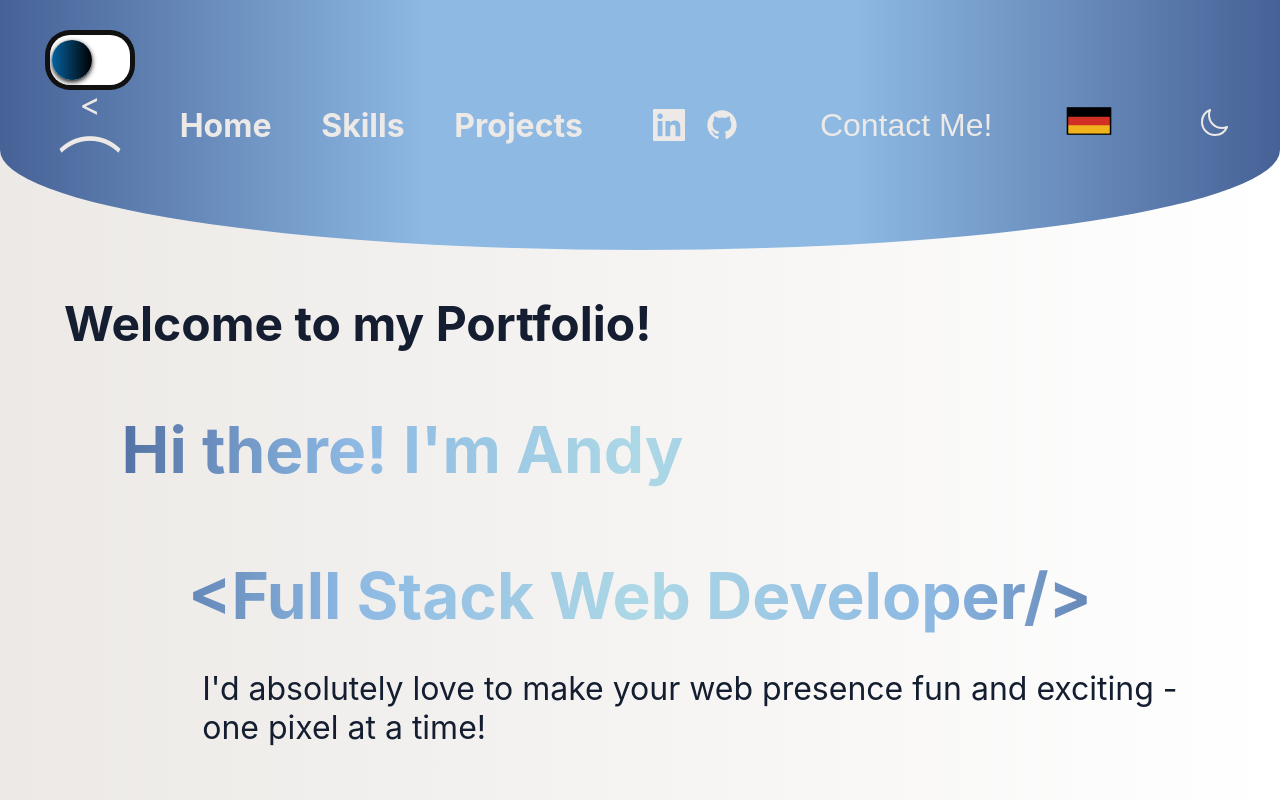
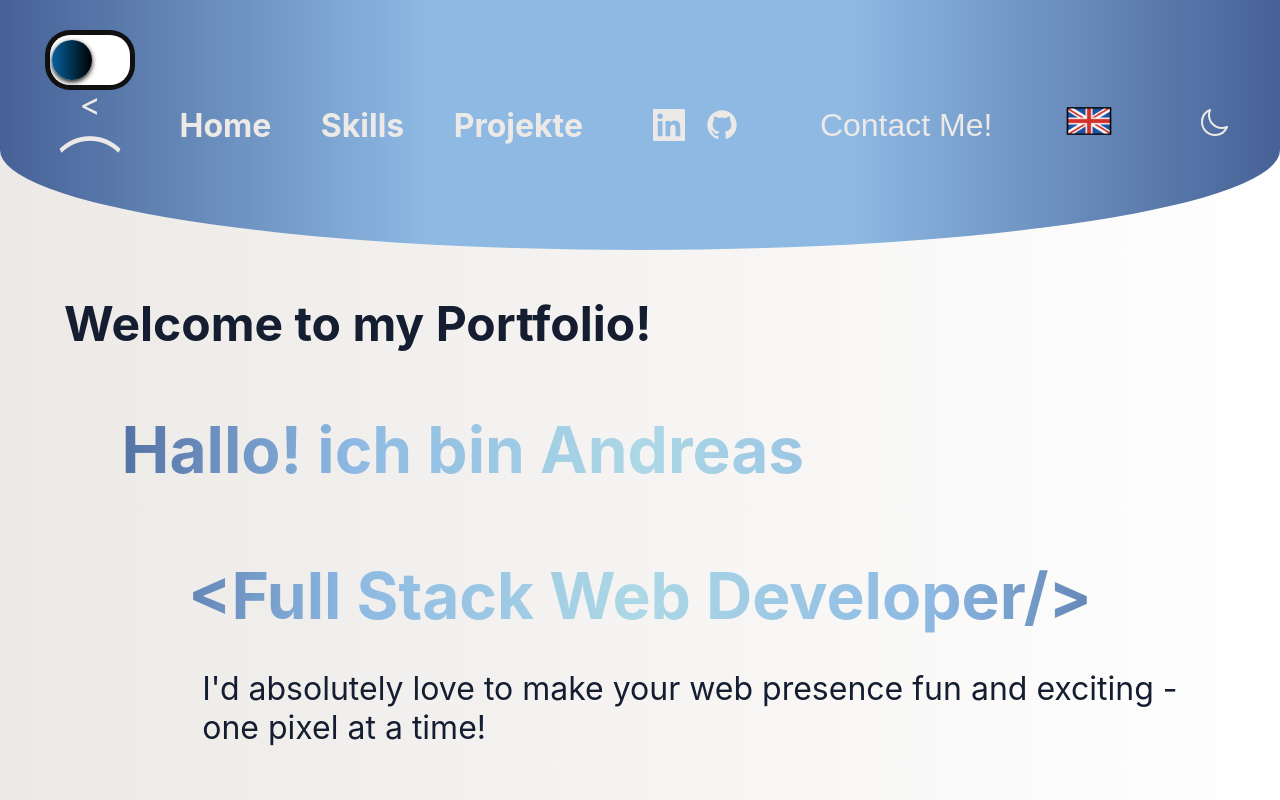
Before and after one commit to AndiS82/Portfolio-Page, a React (Create React App) app: page / in a window 1280 px wide. Shown: the top 800 px of the page. Built offline with nearby package versions, Linux system fonts and the light colour scheme.

Commit message:
languages updated

```diff
--- /dev/null
+++ b/src/Data/Languages.json
@@ -0,0 +1,26 @@
+{
+    "english":{
+        "Navbar":{
+            "projects": "Projects",
+            "contactMe":"Contact Me!"
+        },
+        "Home":{
+            "welcome":"Welcome to my portfolio!",
+            "h1":"Hi there! I'm Andy",
+            "p":"I'd absolutely love to make your web presence fun and exciting - one pixel at a time!",
+            "h3":"Let's get in touch!"
+        }
+    },
+    "german":{
+        "Navbar":{
+            "projects": "Projekte",
+            "contactMe":"Schreib mir!"
+        },
+        "Home":{
+            "welcome":"Willkommen auf meiner Protfolioseite!",
+            "h1":"Hallo! ich bin Andreas",
+            "p":"Ich werde deinen Web-Auftritt cool und aufregend in Szene setzen - Pixel für Pixel!",
+            "h3":"Kontaktiere mich!"
+        }
+    }
+}
--- a/src/components/Navbar.js
+++ b/src/components/Navbar.js
@@ -6,6 +6,7 @@ import { LanguageContext, ThemeContext } from "../App";
 import deutsch from "../img/German-flag-emoji.png";
 import english from "../img/British-flag-emoji.png";
 import { Link, animateScroll as scroll } from "react-scroll";
+import Languages from "../Data/Languages.json"
 
 
 
@@ -14,7 +15,8 @@ export const Navbar = ({toggleLanguage, toggleTheme}) => {
     const theme = useContext(ThemeContext)
 
 const [nose, setNose] = useState(false)
-
+const Text = german.german;
+const {Navbar} = Languages[Text]
 
 const Nose = () =>{
     setNose(prev=> !prev)
@@ -33,7 +35,7 @@ return(
     <nav className="navbarMain">
 <h4>Home</h4>
 <Link to="section" smooth={true}><h4>Skills</h4></Link>
-<h4>{german.german==="german"?"Projects":"Projekte"}</h4>
+<h4>{Navbar.projects}</h4>
     </nav>
     <div className="navbarSocialMedia">
 <a href="https://www.linkedin.com/in/andreas-schneider-bb1b21262/"  className="navbarA">{<GrLinkedin className="LI"/>}</a>
@@ -41,7 +43,7 @@ return(
     </div>
     <div  className="navButtonDiv">
     <button className="navbarButton">{german.german === "german"? "Contact Me!":"Schreib mir! "}</button>
-    <button className="navbarButton" onClick={toggleLanguage}>{german.german === "german"?<img className="flag" src={deutsch}></img> : <img className="flag" src={english}></img>}</button>
+    <button className="navbarButton" onClick={toggleLanguage}>{german.german === "german"?<img className="flag" src={english}></img> : <img className="flag" src={deutsch}></img>}</button>
     </div>
     <div>
     <button className="themeButton" onClick={toggleTheme}>{theme.theme === "light"? <HiOutlineMoon className="reactIcon" />:<HiOutlineSun className="reactIcon"/>}</button>
--- a/src/pages/Home.js
+++ b/src/pages/Home.js
@@ -4,10 +4,13 @@ import { HiArrowRightCircle } from "react-icons/hi2";
 import {useContext } from 'react';
 import { AboutMe } from '../components/AboutMe';
 import { Footer } from '../components/Footer';
+import Languages from "../Data/Languages.json"
 
 function Home({toggleLanguage, toggleTheme, LanguageContext, ThemeContext}) {
     const german = useContext(LanguageContext)
     const theme = useContext(ThemeContext)
+    const Text = german.german;
+const {Home} = Languages[Text]
 
 
     console.log(theme)
@@ -18,7 +21,7 @@ return (
 <Navbar toggleLanguage={toggleLanguage} toggleTheme={toggleTheme}/>
 <div className={theme.theme === "light"?"headerContainer":"headerContainerDark"}>
 <h2>{german.german ==="german"? "Welcome to my Portfolio!":"Willkommen auf meiner Portfolioseite!"}</h2>
-<h1>{german.german ==="german"? "Hi there! I'm Andy":"Hallo! Ich bin Andreas,"}</h1>
+<h1>{Home.h1}</h1>
 <h1 id='fullStack'>{"<Full Stack Web Developer/>"}</h1>
 <p>{german.german === "german"? "I'd absolutely love to make your web presence fun and exciting - one pixel at a time!":"Ich werde deinen Web-Auftritt cool und aufregend in Szene setzen - Pixel für Pixel!"}</p>
 <h3 className={theme.theme === "light"?"getInTouch":"getInTouchDark"}>{german.german === "german"? "Let's get in touch!":"Kontaktiere mich!"} {<HiArrowRightCircle className='icon'/>}</h3>
```
